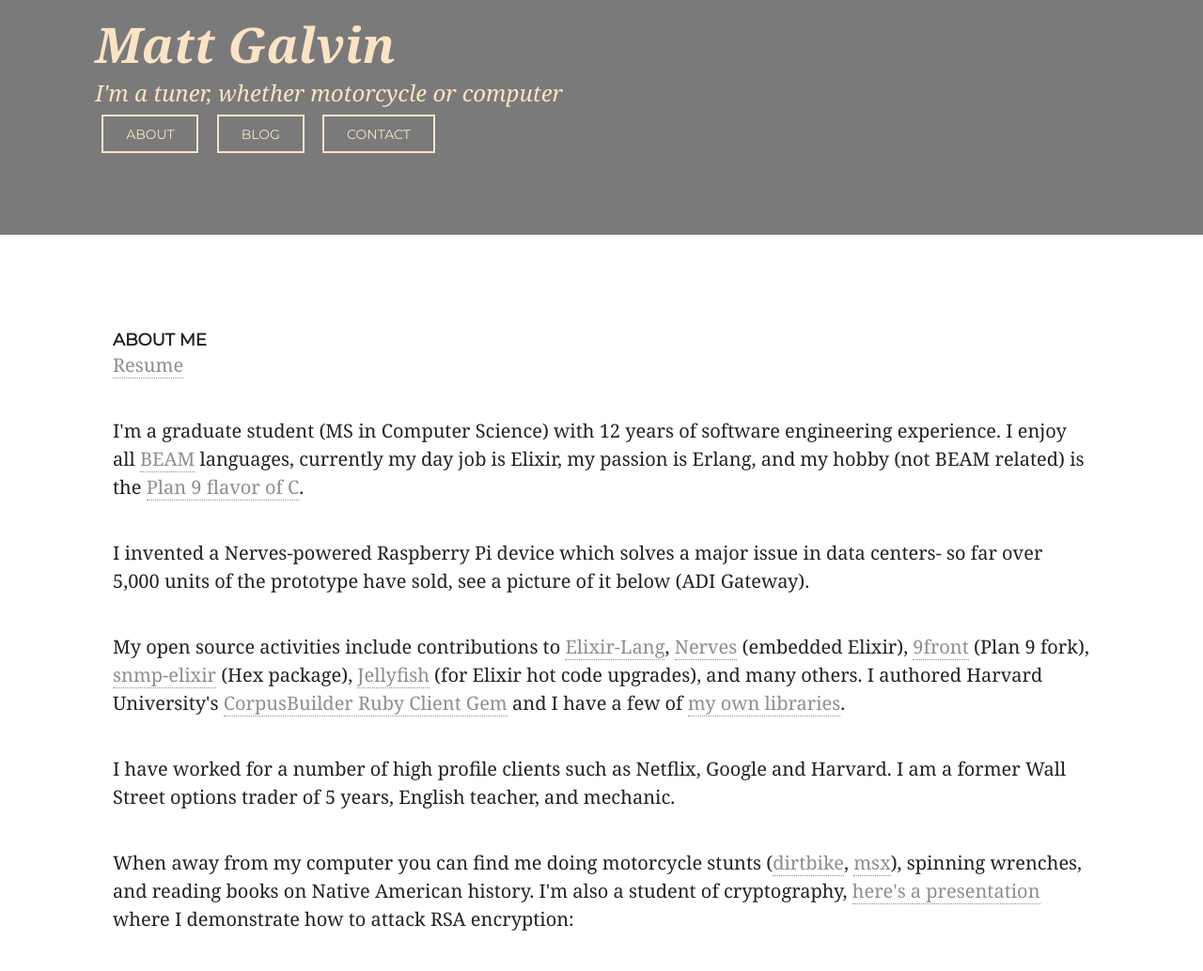
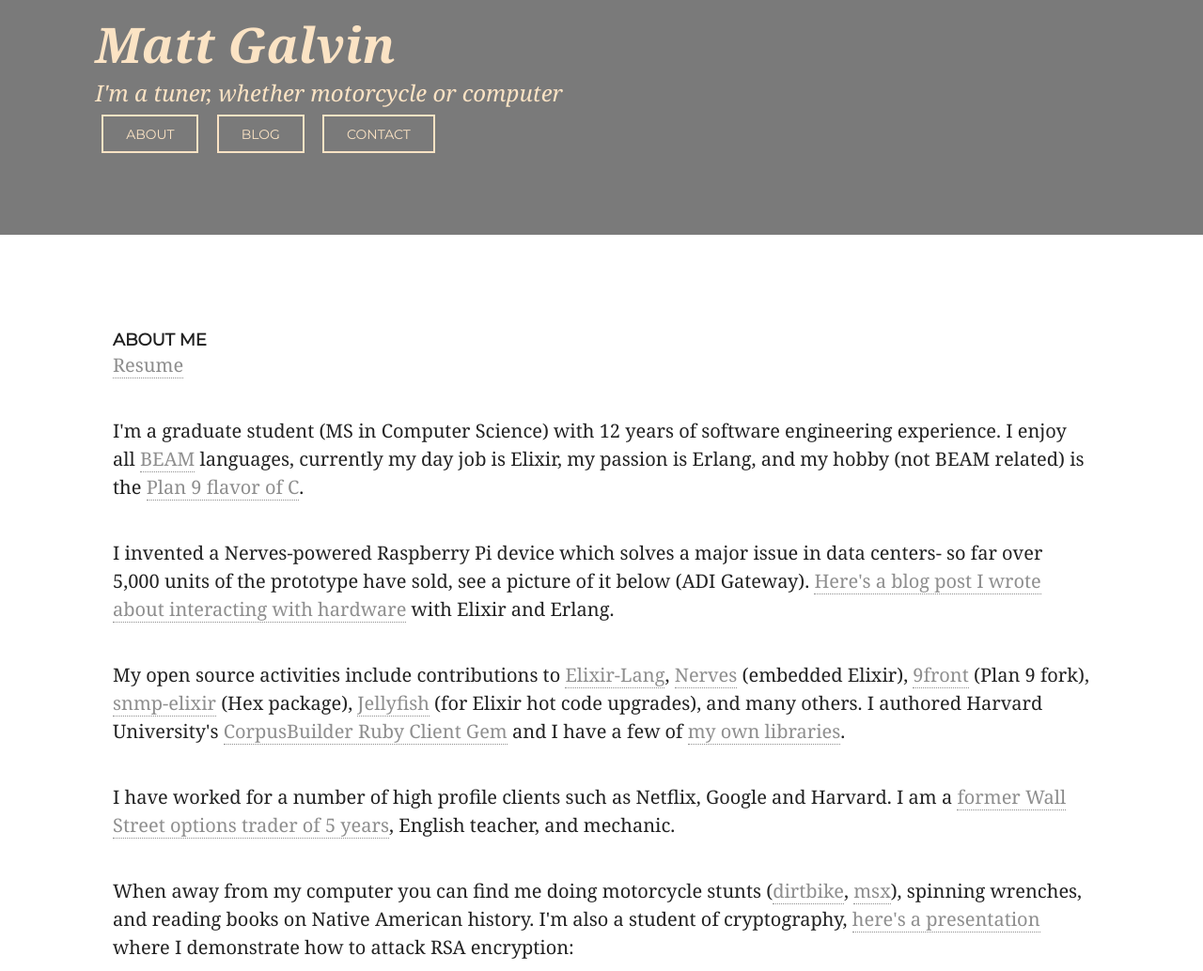
Before and after one commit to mattjg908/mattjg908.github.com, a Jekyll site: the page built from about/index.html, in a window 1280 px wide. Shown: the top 1034 px of the page at 94% size. Built offline with Jekyll 4.4.1, drawn with Linux system fonts in a browser that asks for light colours; some web fonts are replaced; grey boxes are pictures that could not be loaded.

Commit message:
Add links to About

```diff
--- a/about/index.html
+++ b/about/index.html
@@ -21,7 +21,9 @@ overview: true
             (not BEAM related) is the <a href="http://doc.cat-v.org/plan_9/programming/c_programming_in_plan_9">Plan 9 flavor of C</a>.
             </p>
 
-            <p>I invented a Nerves-powered Raspberry Pi device which solves a major issue in data centers- so far over 5,000 units of the prototype have sold, see a picture of it below (ADI Gateway).</p>
+            <p>I invented a Nerves-powered Raspberry Pi device which solves a major issue in data centers- so far over 5,000 units of the prototype have sold, see a picture of it below (ADI Gateway).
+            <a href="https://www.erlang-solutions.com/blog/unleashing-the-power-of-snmp-exposing-your-embedded-elixir-erlang-nerves-grisp-apps-to-the-world/">Here's a blog post I wrote about interacting with hardware</a> with Elixir and Erlang.
+            </p>
 
             <p>My open source activities include contributions to <a
               href="https://github.com/elixir-lang/elixir-lang.github.com/pull/1560">Elixir-Lang</a>,
@@ -34,7 +36,7 @@ overview: true
                                     libraries</a>.
             </p>
 
-            <p>I have worked for a number of high profile clients such as Netflix, Google and Harvard. I am a former Wall Street options trader of 5 years, English teacher, and mechanic.</p>
+            <p>I have worked for a number of high profile clients such as Netflix, Google and Harvard. I am a <a href="https://www.youtube.com/watch?v=Ci9j2RMJPtM">former Wall Street options trader of 5 years</a>, English teacher, and mechanic.</p>
 
 
 <p>When away from my computer you can find me doing motorcycle stunts (<a href="https://youtu.be/1jLTRDY_gB4">dirtbike</a>,
```
